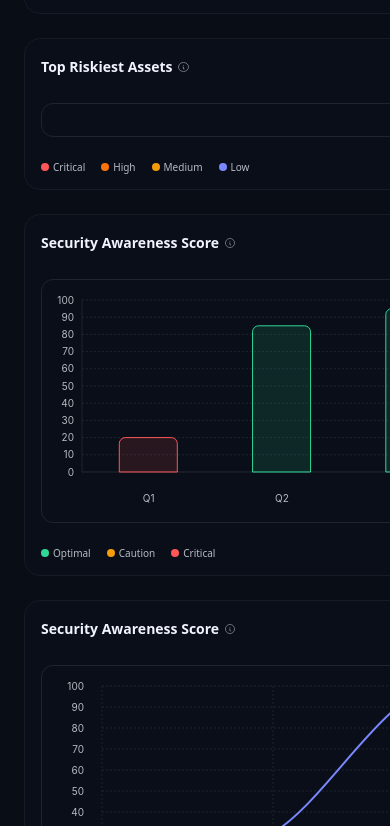
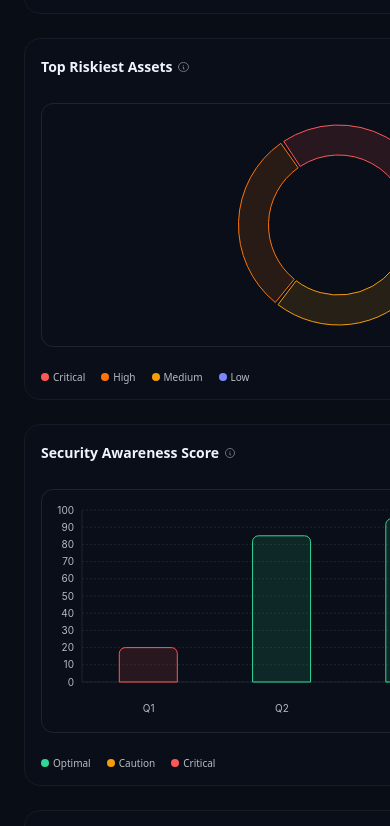
Before and after one commit to abdulmajeed33/react-trial, a React (Vite) app: page / in a window 390 px wide. Shown: the part 1618-2444 px from the top of the page. Built offline with nearby package versions, Linux system fonts and the light colour scheme; a web font is replaced by a local one.

Commit message:
Update PieChart component to use minHeight for better layout flexibility in responsive design.

```diff
--- a/src/components/charts/common/PieChart.tsx
+++ b/src/components/charts/common/PieChart.tsx
@@ -68,7 +68,7 @@ export default function PieChart({
 
       <div
         className="flex-1 bg-background-dark-neutral border border-border-dark-neutral-neutral rounded-xl p-4 relative flex items-center justify-center"
-        style={{ height: `${height}px` }}
+        style={{ minHeight: `${height}px` }}
       >
         <ResponsiveContainer width="100%" height="100%">
           <RechartsPieChart>
```
